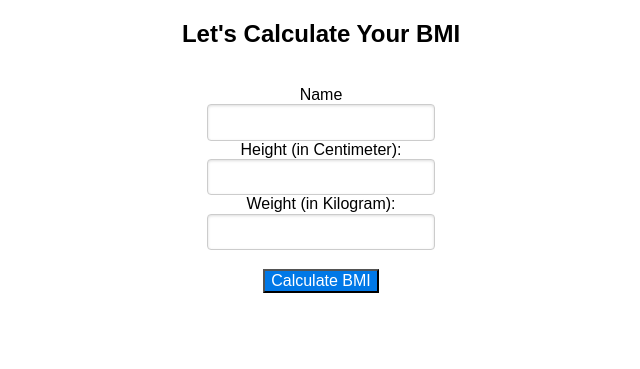
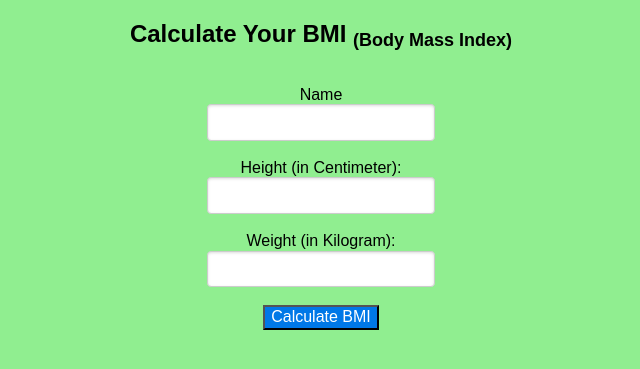
Before and after one commit to oshanto-ctrl/BMI_Calculator_Using_Flask, a Flask app: page / in a window 1280 px wide. Shown: the top 369 px of the page, without its empty margins (319-959 px from the left). Run offline with Flask 3, Linux system fonts and the light colour scheme; some libraries are stand-ins or nearby versions.

Commit message:
Changed background, added spaces, modified gitignore file

```diff
--- a/static/css/style.css
+++ b/static/css/style.css
@@ -1,3 +1,6 @@
+body{
+	background-color: #90EE90;
+}
 .welcome_div {
 	text-align: center;
 }
--- a/templates/index.html
+++ b/templates/index.html
@@ -14,7 +14,7 @@
 <body>
 
 	<div class="welcome_div">
-		<h2> Let's Calculate Your BMI </h2>
+		<h2>Calculate Your BMI <sub>(Body Mass Index)</sub></h2>
 	<div>
 
 	<br>
@@ -27,11 +27,11 @@
 			<!-- Take name input -->
 			Name<br>
 			<input type="text" name="username" required>
-			<br>
+			<br><br>
 			<!-- Take height input in cm -->
 			Height (in Centimeter):<br>
 			<input type="number" name="user_height" required min="30">
-			<br>
+			<br><br>
 			<!-- Take weight input in kg -->
 			Weight (in Kilogram):<br>
 			<input type="number" name="user_weight" required min="1">
```
Also changed, not shown: 1 other file.
